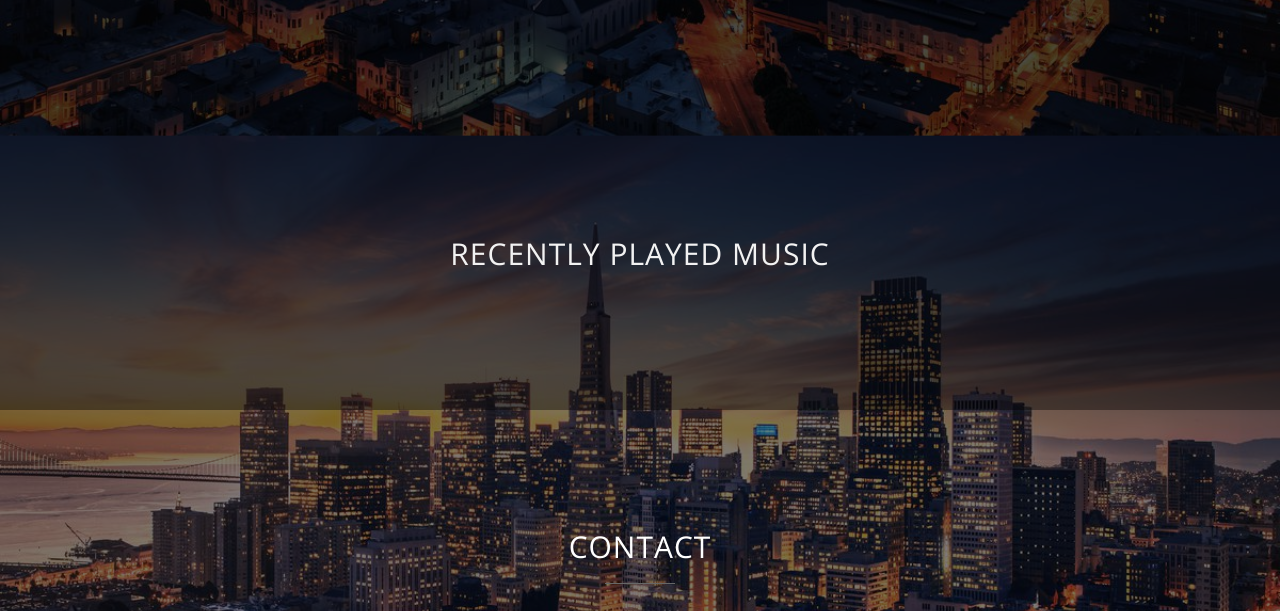
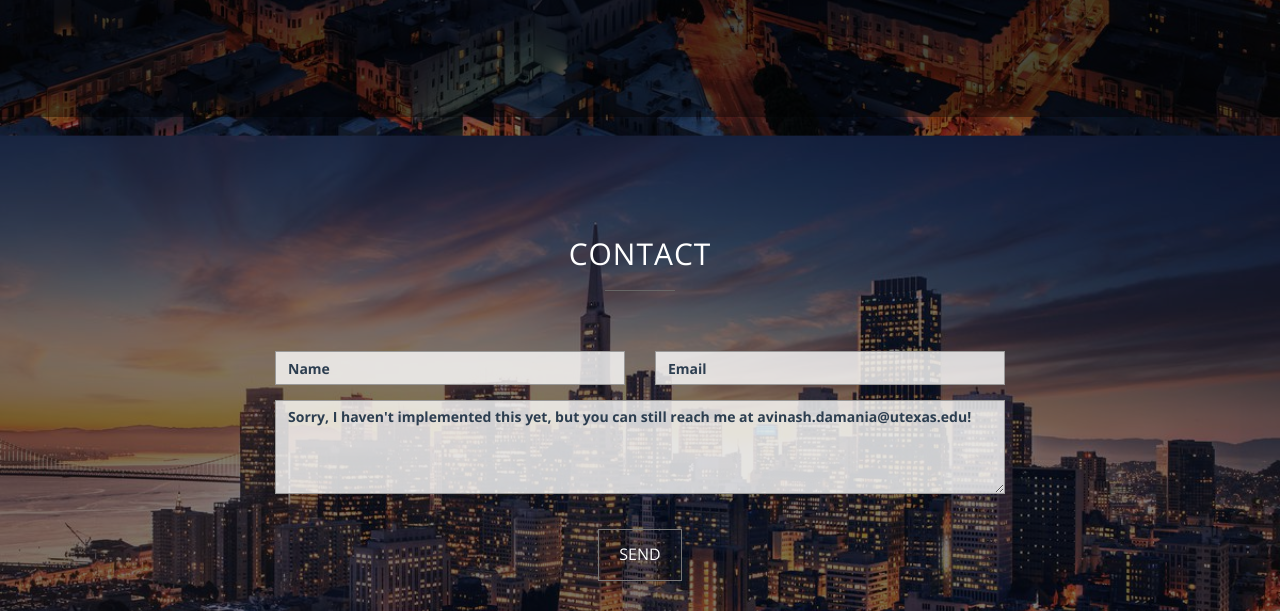
Before and after one commit to avinashdamania/avinashdamania.github.io, a website: page index.html in a window 1280 px wide. Shown: the part 4131-4742 px from the top of the page. Drawn offline with nearby package versions, Linux system fonts and the light colour scheme.

Commit message:
Update index.html

```diff
--- a/index.html
+++ b/index.html
@@ -271,16 +271,6 @@
   </div>
 </div>
 
-<!-- uncomment this and script below to show spotify recently played -->
-
-<div id="about">
-  <div class="container">
-    <h2 style="color: #f2f2f2; text-align: center;">Recently Played Music</h2>
-    <div class="listening-to"></div>
-  </div>
-</div>
-
-
 <div id="contact" class="text-center" style="margin-bottom: 0px;">
   <div class="container">
     <div class="section-title center">
```
